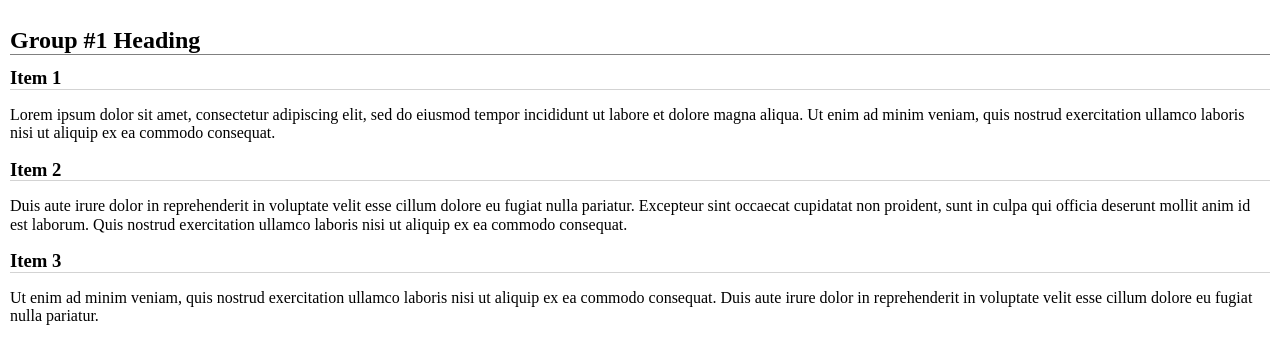
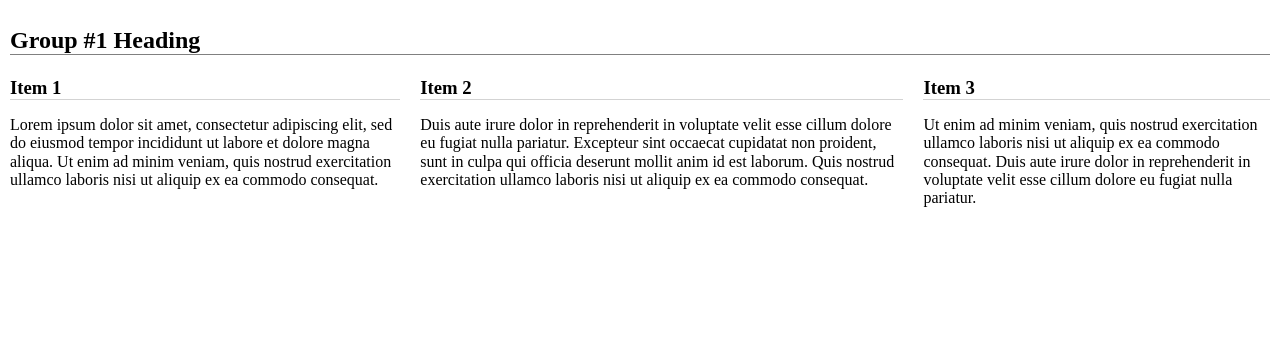
Before and after one commit to frontend-phase/responsive-layouts-RhondaBell, a plain HTML site: page index.html in a window 1280 px wide. Shown: the part 60-424 px from the top of the page. Drawn offline with nearby package versions, Linux system fonts and the light colour scheme; a script that the page names is missing.

Commit message:
Update style.css

```diff
--- a/style.css
+++ b/style.css
@@ -26,7 +26,8 @@ h3 {
 /* --- Groups & Items --- */
 
 .group {
-
+  display: flex;
+  flex-direction: row; /* or column */
 }
 
 .item {
```
